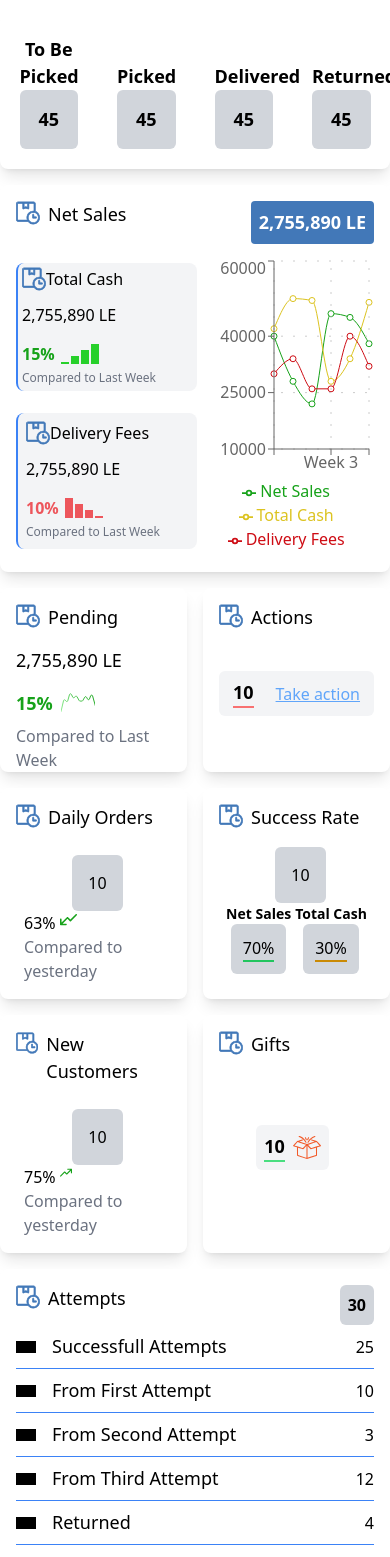
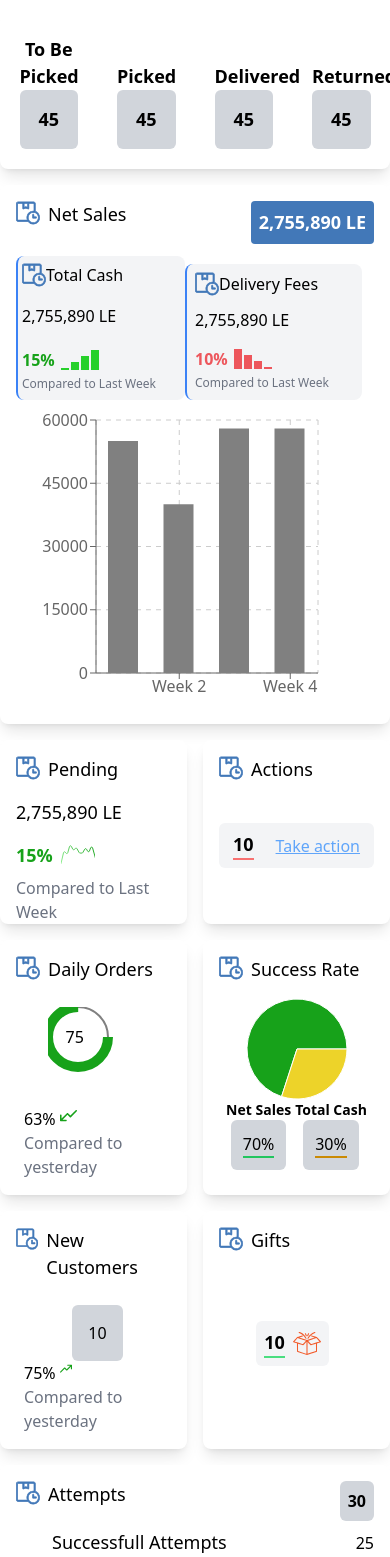
Before and after one commit to sebaei/sideup-task, a Next.js app: page /components/profile/statsGrid in a window 390 px wide. Shown: the top 1557 px of the page. Built offline with nearby package versions, Linux system fonts and the light colour scheme.

Commit message:
Update mobile screens

```diff
--- a/pages/components/navbar.tsx
+++ b/pages/components/navbar.tsx
@@ -13,6 +13,8 @@ import styles from "../../public/style";
 
 const Navbar = () => {
   const [mobileMenuOpen, setMobileMenuOpen] = useState(false);
+  const [activeTab, setActiveTab] = useState("Dashboard");
+
   return (
     <>
       <div className="hidden sm:flex w-[60%] justify-end ml-auto  ">
@@ -82,14 +84,26 @@ const Navbar = () => {
           {sidebarItems.map((item, index) => (
             <div
               key={index}
-              className={`flex flex-row border-transparent cursor-pointer items-center pl-3  ${
+              className={`flex flex-row border-l-2 cursor-pointer items-center pl-3  ${
                 sidebarItems.length - 1 !== index ? "my-3" : "mt-20"
-              } active:border-l-[#CB3E90] active:border-2`}
-              onClick={() => setMobileMenuOpen(false)}
+              } ${
+                activeTab === item
+                  ? "border-l-[#CB3E90]"
+                  : "border-l-transparent"
+              }  `}
+              onClick={() => {
+                setMobileMenuOpen(false), setActiveTab(item);
+              }}
             >
               {/* <Image src={disk} alt="disk" className="w-4 h-4" /> */}
-              <PurpleDisk />
-              <span className={`ml-2  active:text-[#CB3E90]`}>{item}</span>
+              {activeTab === item ? <PurpleDisk /> : <BlackDisk />}
+              <span
+                className={`ml-2  ${
+                  activeTab === item ? "text-[#CB3E90]" : "text-black"
+                } ${styles.sidebarTitle}`}
+              >
+                {item}
+              </span>
             </div>
           ))}
         </div>
--- a/pages/components/profile/charts.tsx
+++ b/pages/components/profile/charts.tsx
@@ -55,6 +55,47 @@ export const RenderDelivery = () => {
   );
 };
 
+const barChartData = [
+  {
+    name: "Week 1",
+    sales: 55000,
+  },
+  {
+    name: "Week 2",
+    sales: 40000,
+  },
+  {
+    name: "Week 3",
+    sales: 58000,
+  },
+  {
+    name: "Week 4",
+    sales: 58000,
+  },
+];
+
+export const RenderBarChart = () => {
+  return (
+    <ResponsiveContainer width="90%" height={300} className="block sm:hidden">
+      <BarChart
+        data={barChartData}
+        margin={{
+          top: 12,
+          right: 20,
+          left: 20,
+          bottom: 5,
+        }}
+      >
+        <CartesianGrid strokeDasharray="5 5" />
+        <XAxis dataKey="name" />
+        <YAxis />
+        <Bar dataKey="sales" fill="gray" barSize={30} />
+        <Line dataKey="sales" fill="green" />
+      </BarChart>
+    </ResponsiveContainer>
+  );
+};
+
 const data = [
   { name: "", "Total Cash": 42000, "Net Sales": 40000, "Delivery Fees": 30000 },
   {
@@ -86,7 +127,7 @@ const data = [
 
 export const RenderLineChart = () => {
   return (
-    <ResponsiveContainer width="60%" height={300}>
+    <ResponsiveContainer width="60%" height={300} className="sm:block hidden">
       <LineChart data={data}>
         <Line type="monotone" dataKey="Net Sales" stroke="#17A21A" />
         <Line type="monotone" dataKey="Total Cash" stroke="#DCC320" />
@@ -114,7 +155,7 @@ const COLORS = ["#17A21A", "#EDD329"];
 
 export const RenderPieChart = () => {
   return (
-    <PieChart width={100} height={100} className="hidden md:flex ">
+    <PieChart width={100} height={100} className="block sm:hidden md:block">
       <Pie
         data={pieData}
         cx="50%"
@@ -138,7 +179,7 @@ export const CircleProgressBar = ({ progress }: any) => {
   const circumference = radius * 2 * Math.PI;
 
   return (
-    <div className="relative hidden md:flex">
+    <div className="relative block sm:hidden md:block">
       <svg width={100} height={100}>
         <circle
           stroke="gray"
--- a/pages/components/profile/statsGrid.tsx
+++ b/pages/components/profile/statsGrid.tsx
@@ -3,6 +3,7 @@ import styles from "../../../public/style";
 import {
   CircleProgressBar,
   HalfCircleProgressBar,
+  RenderBarChart,
   RenderDelivery,
   RenderLineChart,
   RenderPieChart,
@@ -46,8 +47,8 @@ const StatsGrid = () => {
             2,755,890 LE
           </p>
         </div>
-        <div className="flex">
-          <div className="flex flex-col w-[40$] justify-around pr-3">
+        <div className="flex flex-col sm:flex-row">
+          <div className="flex sm:flex-col w-[40$] justify-around pr-3 mb-2">
             <div className="flex flex-col justify-around bg-gray-100 border-l-blue-500 border-l-2 rounded-lg p-1">
               <div className="flex">
                 <BlueDisk />
@@ -82,6 +83,7 @@ const StatsGrid = () => {
             </div>
           </div>
           {/* <div className="w-2/3 mt-4 "> */}
+          <RenderBarChart />
           <RenderLineChart />
           {/* </div> */}
         </div>
@@ -201,7 +203,7 @@ const StatsGrid = () => {
         </div>
         <div className="flex justify-center flex-wrap ml-2 mt-6">
           <CircleProgressBar progress={75} />
-          <div className="block md:hidden text-black bg-gray-300 rounded-md text-center p-4">
+          <div className="hidden sm:block md:hidden text-black bg-gray-300 rounded-md text-center p-4">
             10
           </div>
           <div className="flex flex-col">
@@ -235,7 +237,7 @@ const StatsGrid = () => {
           <div className="mx-1">
             <RenderPieChart />
           </div>
-          <div className="block md:hidden text-black bg-gray-300 rounded-md text-center p-4">
+          <div className="hidden sm:block md:hidden text-black bg-gray-300 rounded-md text-center p-4">
             10
           </div>
           <div className="flex justify-evenly">
@@ -340,7 +342,7 @@ const StatsGrid = () => {
               } border-b-[1.5px] py-2`}
             >
               <div
-                className={` bg-gradient-to-r bg-black ${attempt.color} to-white w-5 h-3 mr-4`}
+                className={` bg-gradient-to-r ${attempt.color} to-white w-5 h-3 mr-4`}
               />
               <p className={`${styles.gridTitle}`}>{attempt.title}</p>
               <p className="ml-auto">{attempt.total}</p>
```
